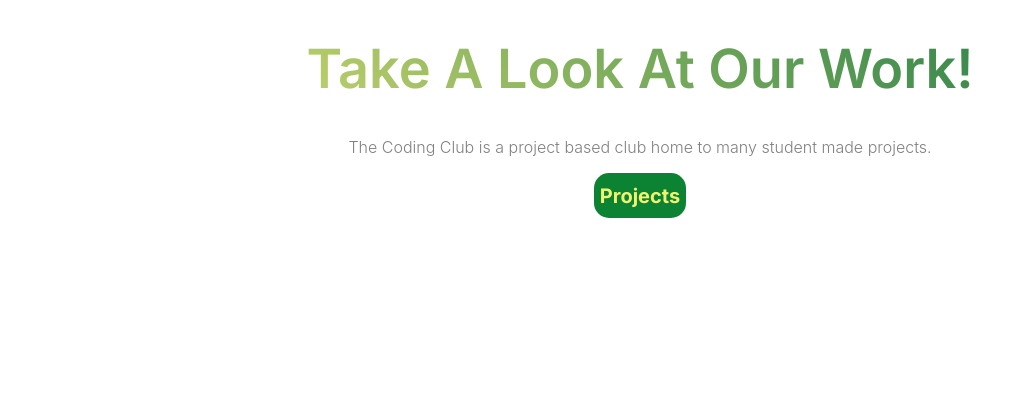
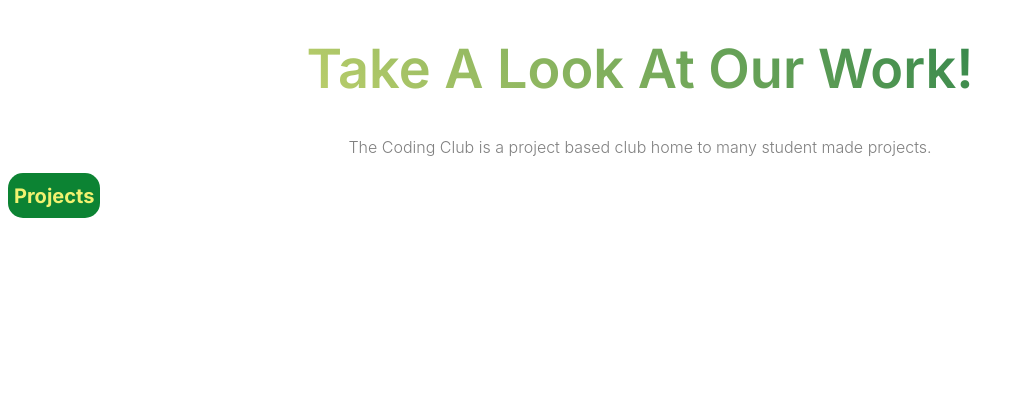
Before and after one commit to GBNCodingClub/website, a PHP site: page /projects.html in a window 1280 px wide. Shown: the part 100-517 px from the top of the page, without its empty margins (0-1025 px from the left). Run offline with PHP 8.4, Linux system fonts and the light colour scheme.

Commit message:
Update style.css

```diff
--- a/style.css
+++ b/style.css
@@ -76,10 +76,7 @@ footer{
   text-align: center;
 }
 
-.dropdown-btns {
-  text-align: center;
 
-}
 
 .dropdownProj {display: inline-block}
 
```
